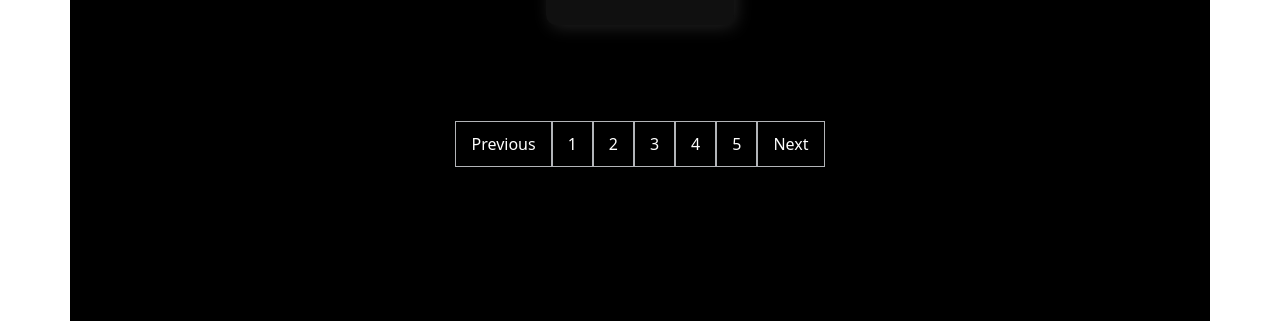
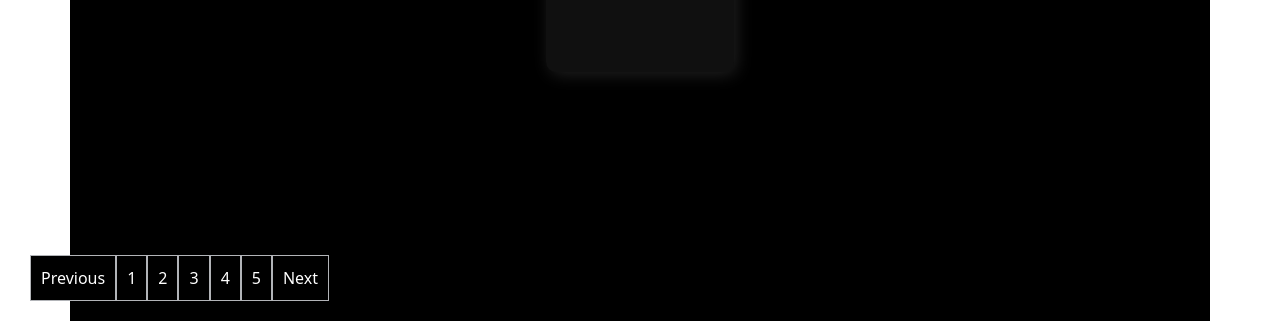
Before and after one commit to SHAJAN29/PAGINATION, a plain HTML site: page index.html in a window 1280 px wide. Shown: the part 479-800 px from the top of the page. Drawn offline with nearby package versions, Linux system fonts and the light colour scheme.

Commit message:
PAGINATION CHANGE 3

```diff
--- a/index.html
+++ b/index.html
@@ -26,7 +26,7 @@
         <div class="row">
             <div class="col-md-4 m-auto col-sm-12">
                 <div class="space mt-5">
-                    <div class="pagination mt-5">
+                    <div class="pagination mt-5 col-sm-10">
                         <button class="btn-next" onclick="previous(this)" for="previous">previous</button>
                         <button class="btn-1 " onclick="fun(this)" for="1">1</button>
                         <button class="btn-2" onclick="fun(this)" for="2">2</button>
--- a/style.css
+++ b/style.css
@@ -10,17 +10,13 @@
 body{
 
 width: auto;
+height: auto;
 
 }
 .space{
-
-
     display: flex;
-
     justify-content:center;
-
 }
-
 .container{
 
 display: flex;
@@ -153,7 +149,7 @@ box-shadow: 3px 3px 17px -1px rgba(104, 103, 103, 0.192);
 
     }
 } */
-/* @media screen and (min-width:375px) {
+ @media screen and (min-width:375px) {
     .pagination{
 
 
@@ -174,7 +170,7 @@ box-shadow: 3px 3px 17px -1px rgba(104, 103, 103, 0.192);
         color:#ffffff;
         border: 1px solid rgb(178, 180, 184);
         font-weight: 400;
-        font-size: 14px;
+        font-size: 10px;
         background-color: rgb(0, 0, 0);
         text-transform: capitalize;
         font-family: Arial, Helvetica, sans-serif;
@@ -183,7 +179,7 @@ box-shadow: 3px 3px 17px -1px rgba(104, 103, 103, 0.192);
 
     }
 }
-@media screen and (min-width:414px) {
+/* @media screen and (min-width:414px) {
     .pagination{
 
 
@@ -245,4 +241,4 @@ box-shadow: 3px 3px 17px -1px rgba(104, 103, 103, 0.192);
         cursor: pointer;
 
     }
-} */
+} */ */
```
